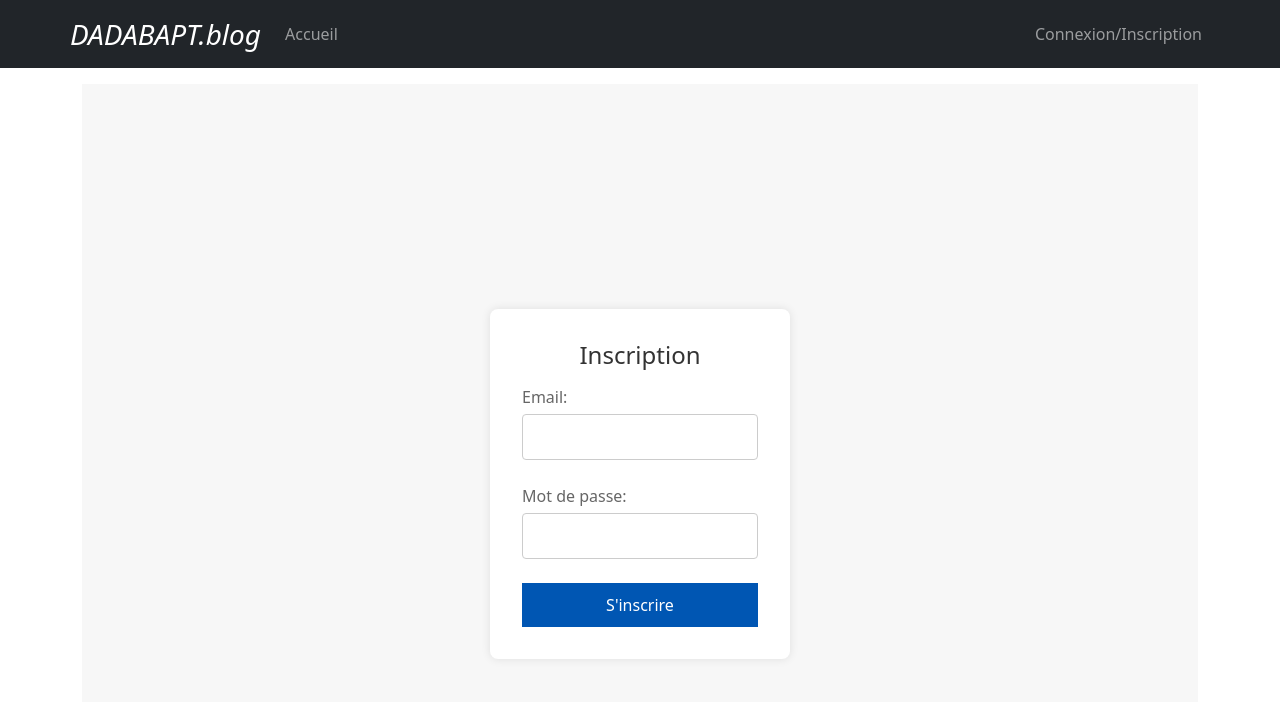
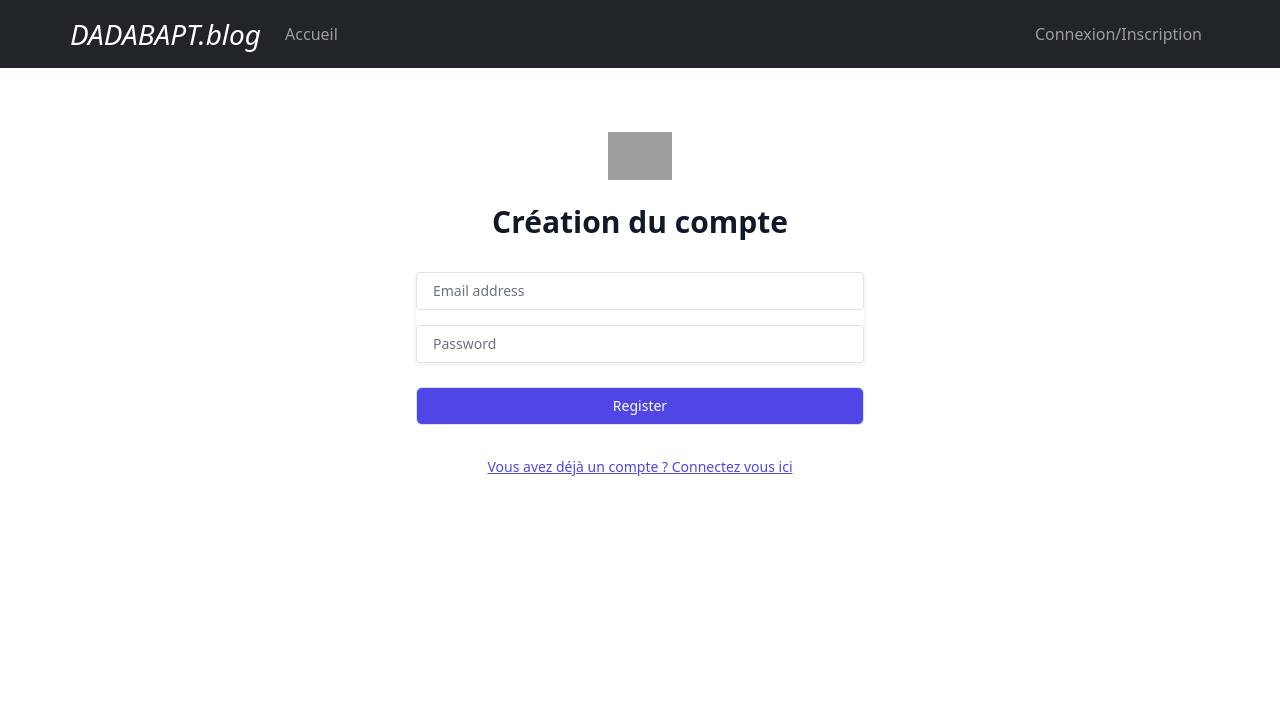
Before and after one commit to Fantik94/SecuriteApplicativeM1, a React (Vite) app in the folder blog_cloud_computing/: page /register in a window 1280 px wide. Shown: the top 702 px of the page. Built offline with nearby package versions, Linux system fonts and the light colour scheme; grey boxes are pictures that could not be loaded.

Commit message:
connexion et register fini

```diff
--- a/blog_cloud_computing/src/composants/front/Login.jsx
+++ b/blog_cloud_computing/src/composants/front/Login.jsx
@@ -1,7 +1,7 @@
 import React, { useState, useContext } from 'react';
 import axios from 'axios';
 import { AuthContext } from '../context/AuthContext';
-import { Link } from 'react-router-dom';
+import { Navigate, Link } from 'react-router-dom';
 
 function Login() {
     const [formData, setFormData] = useState({
@@ -24,7 +24,6 @@
             const { role } = response.data;
             setUserRole(role);
             login();
-            alert('Connexion réussie: Bienvenue ' + formData.email);
             setRedirectToHome(true);
         } catch (error) {
             alert('Erreur de connexion: ' + (error.response ? error.response.data : error.message));
@@ -32,24 +31,69 @@
     };
 
     if (redirectToHome) {
-        return <Link to="/" />;
+        return <Navigate to="/" replace />;
     }
 
     return (
-        <div className="form-container">
-            <div className="form-box">
-                <h2 className="form-header">Connexion</h2>
-                <form onSubmit={handleSubmit}>
-                    <label>
-                        Email:
-                        <input type="email" name="email" value={formData.email} onChange={handleChange} required />
-                    </label>
-                    <label>
-                        Mot de passe:
-                        <input type="password" name="password" value={formData.password} onChange={handleChange} required />
-                    </label>
-                    <button type="submit">Se connecter</button>
+        <div className="flex items-center justify-center px-6 py-12">
+            <div className="max-w-md w-full space-y-8">
+                <div>
+                    <img
+                        className="mx-auto h-12 w-auto"
+                        src="https://tailwindui.com/img/logos/workflow-mark-indigo-600.svg"
+                        alt="Workflow"
+                    />
+                    <h2 className="mt-6 text-center text-3xl font-extrabold text-gray-900">
+                        Connexion
+                    </h2>
+                </div>
+                <form className="mt-8 space-y-6" onSubmit={handleSubmit}>
+                    <input type="hidden" name="remember" value="true" />
+                    <div className="rounded-md shadow-sm -space-y-px">
+                        <div>
+                            <label htmlFor="email" className="sr-only">Email </label>
+                            <input
+                                id="email"
+                                name="email"
+                                type="email"
+                                autoComplete="email"
+                                required
+                                className="appearance-none rounded-none relative block w-full px-3 py-2 border border-gray-300 placeholder-gray-500 text-gray-900 rounded-t-md focus:outline-none focus:ring-indigo-500 focus:border-indigo-500 focus:z-10 sm:text-sm"
+                                placeholder="Email address"
+                                value={formData.email}
+                                onChange={handleChange}
+                            />
+                        </div>
+                        <div>
+                            <label htmlFor="password" className="sr-only">Password</label>
+                            <input
+                                id="password"
+                                name="password"
+                                type="password"
+                                autoComplete="current-password"
+                                required
+                                className="appearance-none rounded-none relative block w-full px-3 py-2 border border-gray-300 placeholder-gray-500 text-gray-900 rounded-b-md focus:outline-none focus:ring-indigo-500 focus:border-indigo-500 focus:z-10 sm:text-sm"
+                                placeholder="Password"
+                                value={formData.password}
+                                onChange={handleChange}
+                            />
+                        </div>
+                    </div>
+
+                    <div>
+                        <button
+                            type="submit"
+                            className="group relative w-full flex justify-center py-2 px-4 border border-transparent text-sm font-medium rounded-md text-white bg-indigo-600 hover:bg-indigo-700 focus:outline-none focus:ring-2 focus:ring-offset-2 focus:ring-indigo-500"
+                        >
+                            Sign in
+                        </button>
+                    </div>
                 </form>
+                <div className="text-sm text-center">
+                    <Link to="/register" className="font-medium text-indigo-600 hover:text-indigo-500">
+                        Pas de compte? Inscrivez-vous ici
+                    </Link>
+                </div>
             </div>
         </div>
     );
--- a/blog_cloud_computing/src/composants/front/Register.jsx
+++ b/blog_cloud_computing/src/composants/front/Register.jsx
@@ -1,11 +1,12 @@
 import React, { useState } from 'react';
 import axios from 'axios';
+import { Link } from 'react-router-dom';
 
 function Register() {
     const [formData, setFormData] = useState({
         email: '',
         password: '',
-        role: 'USER'
+        role: 'USER'  // Assumant que vous souhaitez toujours collecter un rôle lors de l'inscription.
     });
 
     const handleChange = (e) => {
@@ -23,20 +24,63 @@
     };
 
     return (
-        <div className="form-container">
-            <div className="form-box">
-                <h2 className="form-header">Inscription</h2>
-                <form onSubmit={handleSubmit}>
-                    <label>
-                        Email:
-                        <input type="email" name="email" value={formData.email} onChange={handleChange} required />
-                    </label>
-                    <label>
-                        Mot de passe:
-                        <input type="password" name="password" value={formData.password} onChange={handleChange} required />
-                    </label>
-                    <button type="submit">S'inscrire</button>
+        <div className="flex items-center justify-center px-6 py-12">
+            <div className="max-w-md w-full space-y-8">
+                <div>
+                    <img
+                        className="mx-auto h-12 w-auto"
+                        src="https://tailwindui.com/img/logos/workflow-mark-indigo-600.svg"
+                        alt="Workflow"
+                    />
+                    <h2 className="mt-6 text-center text-3xl font-extrabold text-gray-900">
+Création du compte                    </h2>
+                </div>
+                <form className="mt-8 space-y-6" onSubmit={handleSubmit}>
+                    <input type="hidden" name="remember" value="true" />
+                    <div className="rounded-md shadow-sm -space-y-px">
+                        <div>
+                            <label htmlFor="email" className="sr-only">Email </label>
+                            <input
+                                id="email"
+                                name="email"
+                                type="email"
+                                autoComplete="email"
+                                required
+                                className="appearance-none rounded-none relative block w-full px-3 py-2 border border-gray-300 placeholder-gray-500 text-gray-900 rounded-t-md focus:outline-none focus:ring-indigo-500 focus:border-indigo-500 focus:z-10 sm:text-sm"
+                                placeholder="Email address"
+                                value={formData.email}
+                                onChange={handleChange}
+                            />
+                        </div>
+                        <div>
+                            <label htmlFor="password" className="sr-only">Password</label>
+                            <input
+                                id="password"
+                                name="password"
+                                type="password"
+                                autoComplete="current-password"
+                                required
+                                className="appearance-none rounded-none relative block w-full px-3 py-2 border border-gray-300 placeholder-gray-500 text-gray-900 rounded-b-md focus:outline-none focus:ring-indigo-500 focus:border-indigo-500 focus:z-10 sm:text-sm"
+                                placeholder="Password"
+                                value={formData.password}
+                                onChange={handleChange}
+                            />
+                        </div>
+                    </div>
+
+                    <div>
+                        <button
+                            type="submit"
+                            className="group relative w-full flex justify-center py-2 px-4 border border-transparent text-sm font-medium rounded-md text-white bg-indigo-600 hover:bg-indigo-700 focus:outline-none focus:ring-2 focus:ring-offset-2 focus:ring-indigo-500"
+                        >
+                            Register
+                        </button>
+                    </div>
                 </form>
+                <div className="text-sm text-center">
+                    <Link to="/login" className="font-medium text-indigo-600 hover:text-indigo-500">
+Vous avez déjà un compte ? Connectez vous ici                    </Link>
+                </div>
             </div>
         </div>
     );
```
